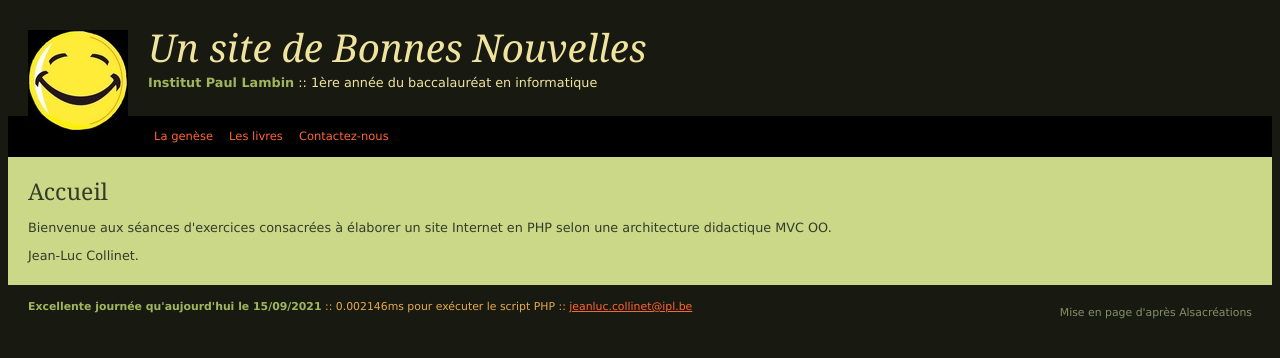
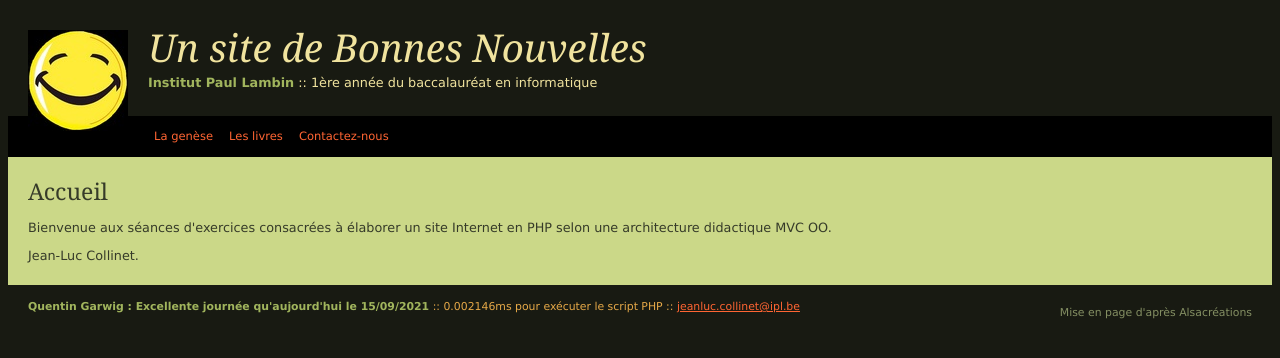
Before and after one commit to quentingwg/devOps_ex1, a PHP site: page / in a window 1280 px wide. Shown: the top 358 px of the page. Run offline with PHP 8.4, Linux system fonts and the light colour scheme.

Commit message:
modify footer

```diff
--- a/GoodNewsSite-master/views/footer.php
+++ b/GoodNewsSite-master/views/footer.php
@@ -1,5 +1,5 @@
 		<div id="pied">
-			<strong>Excellente journée qu'aujourd'hui le <?php echo $date ?></strong> ::
+			<strong>Quentin Garwig : Excellente journée qu'aujourd'hui le <?php echo $date ?></strong> ::
 			<?php $time_end = microtime(true);
 				  $time = number_format(($time_end - $time_start)*1000,6);
 				  echo $time; ?>ms pour exécuter le script PHP ::
```
